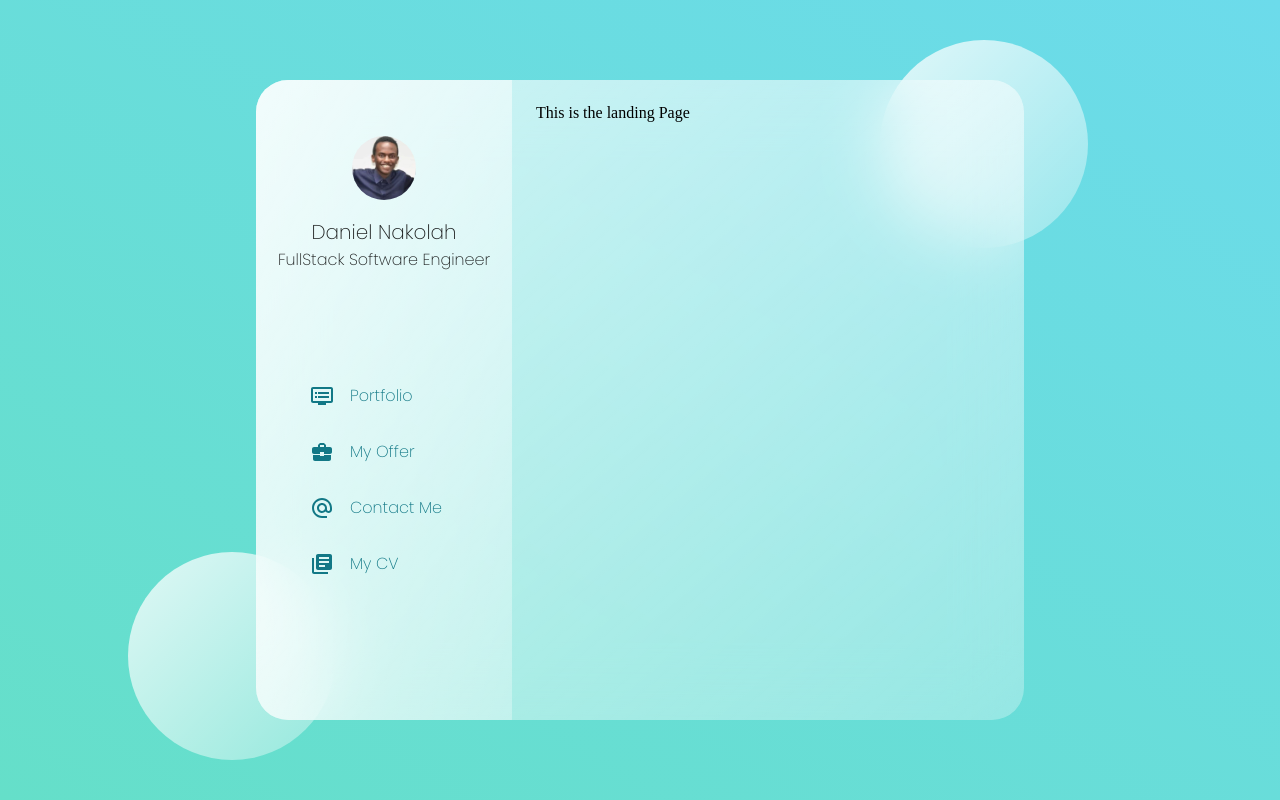
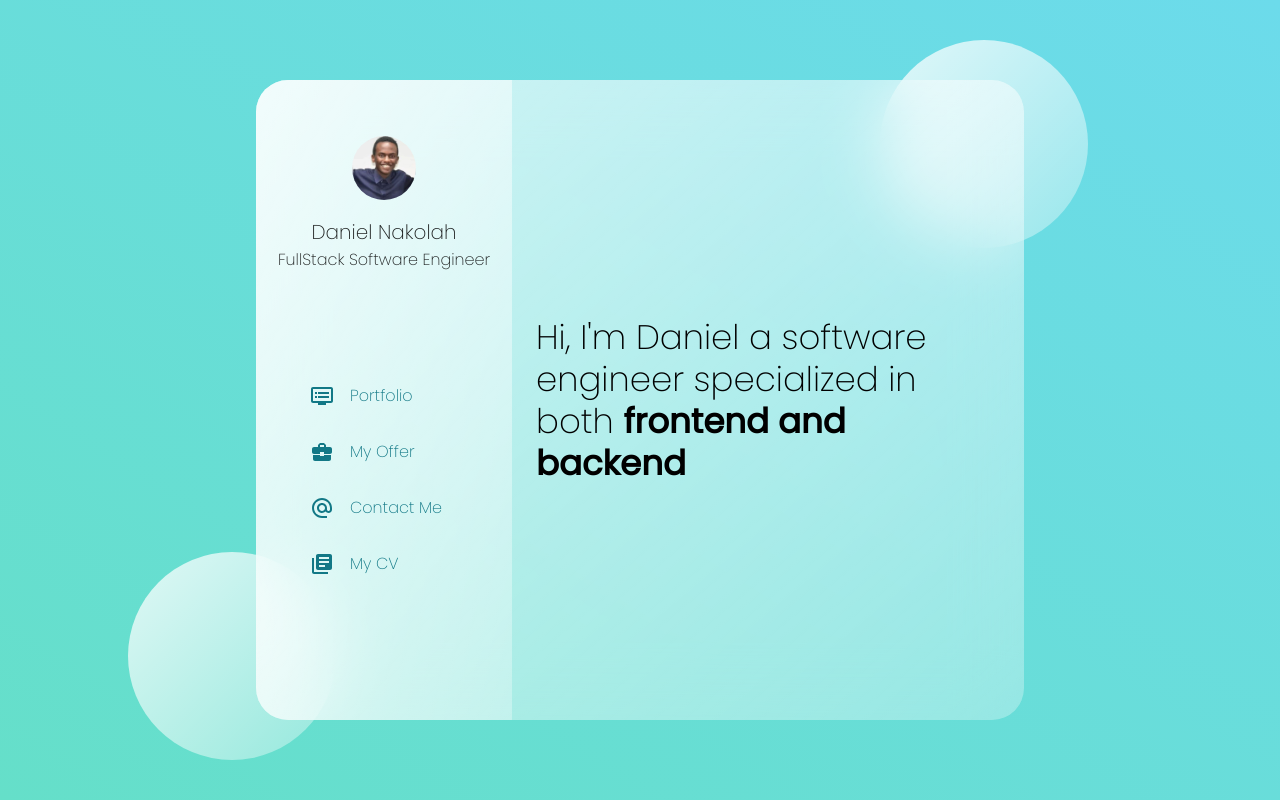
Before and after one commit to isnakolah/portfolio-client, a React (Create React App) app: page / in a window 1280 px wide. Built offline with nearby package versions, Linux system fonts and the light colour scheme.

Commit message:
Landing Page

```diff
--- a/src/components/LandingPage.js
+++ b/src/components/LandingPage.js
@@ -1,10 +1,14 @@
 import React from "react";
+import { Grid, Typography } from "@material-ui/core";
 
 const LandingPage = () => {
   return (
-    <div>
-      <p>This is the landing Page</p>
-    </div>
+    <Grid item container direction="column" justify="center">
+      <Grid item variant="h4" component={Typography}>
+        Hi, I&apos;m Daniel a software engineer specialized in both{" "}
+        <strong>frontend and backend</strong>
+      </Grid>
+    </Grid>
   );
 };
 
```
